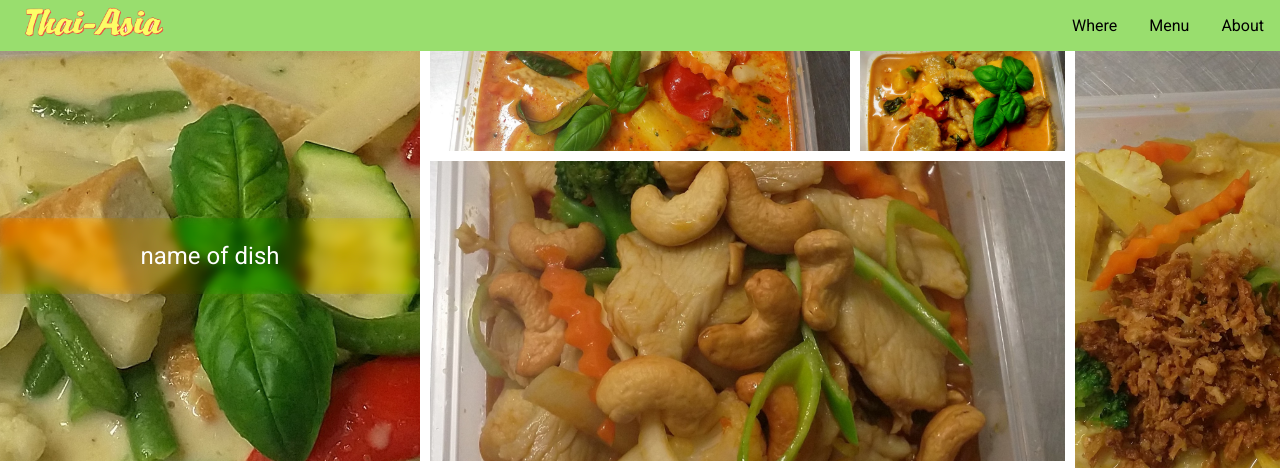
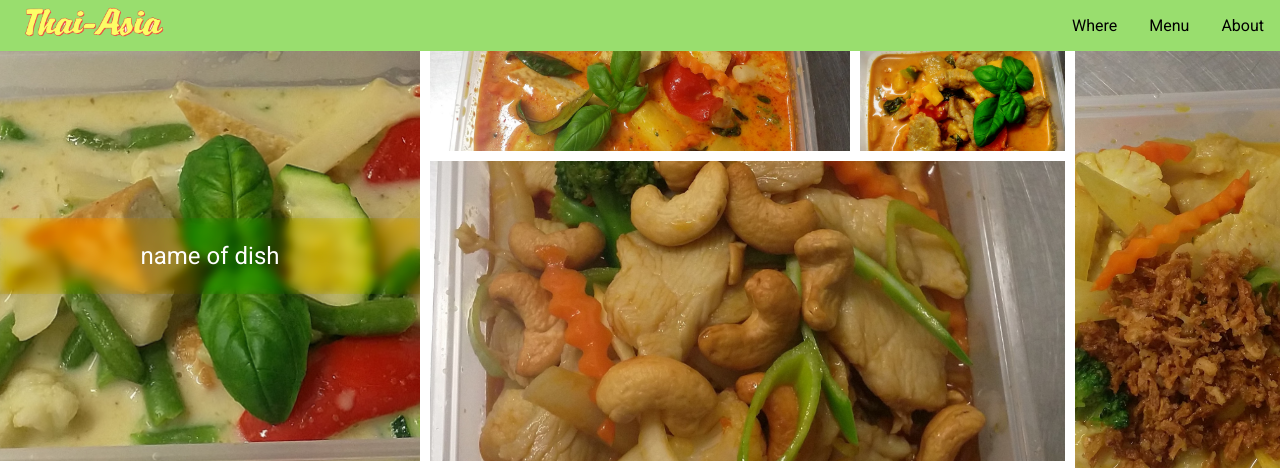
Before and after one commit to Gearoid76/thai_takeaway_html, a plain HTML site: page index.html in a window 1280 px wide. In both pictures the pointer is over the picture 210 px from the left and 256 px from the top of the page. Shown: the top 468 px of the page. Drawn offline with nearby package versions, Linux system fonts and the light colour scheme; grey boxes are pictures that could not be loaded.

Commit message:
changed transform: scale from 1.5 to 1.2

```diff
--- a/style.css
+++ b/style.css
@@ -36,7 +36,7 @@ body,html {
   transition: .5s ease-in-out;
 }
 .gallery-item:hover .image img {
-  transform: scale(1.5);
+  transform: scale(1.2);
 }
 .gallery-item .text {
   opacity: 0;
```
